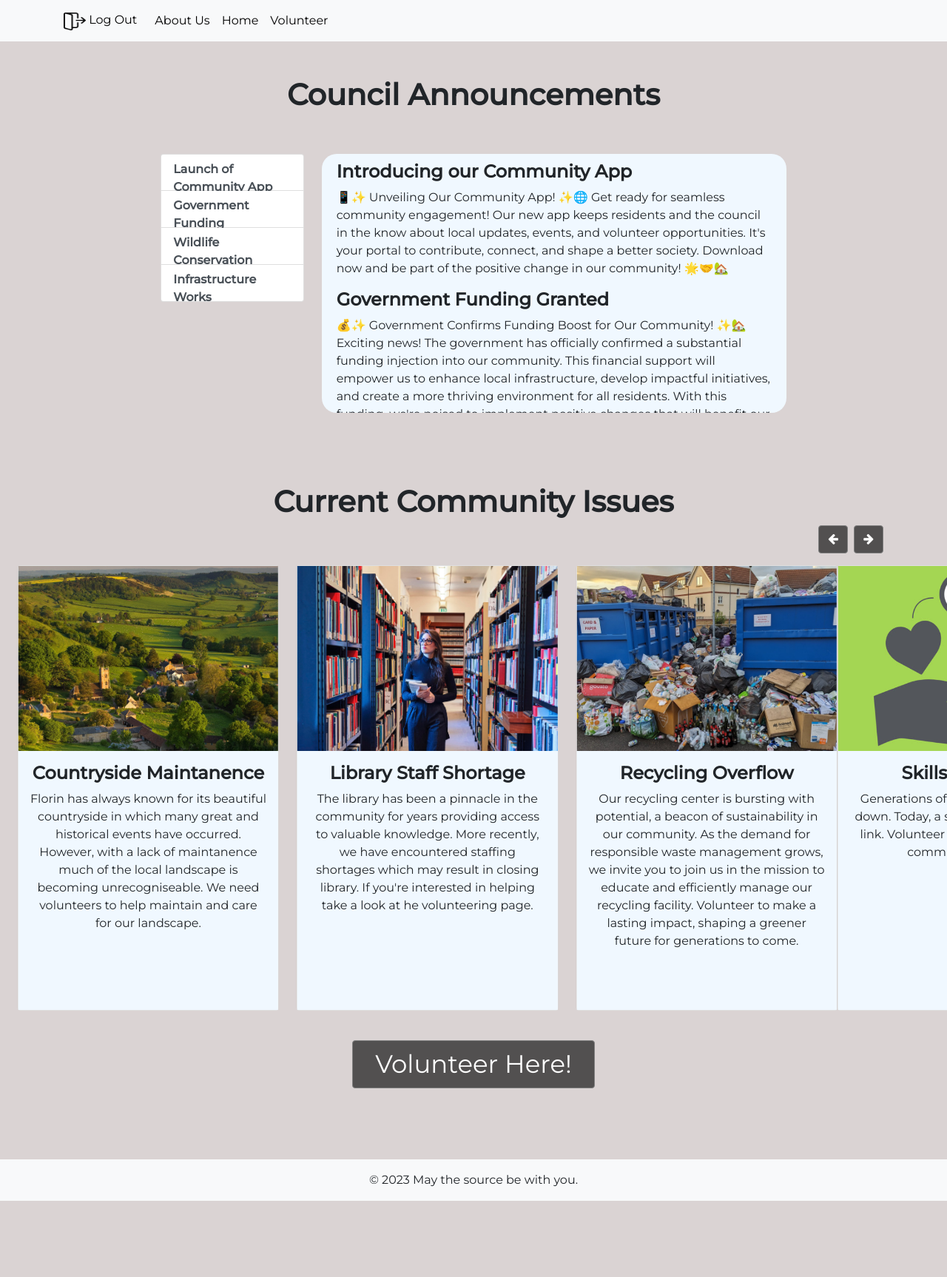
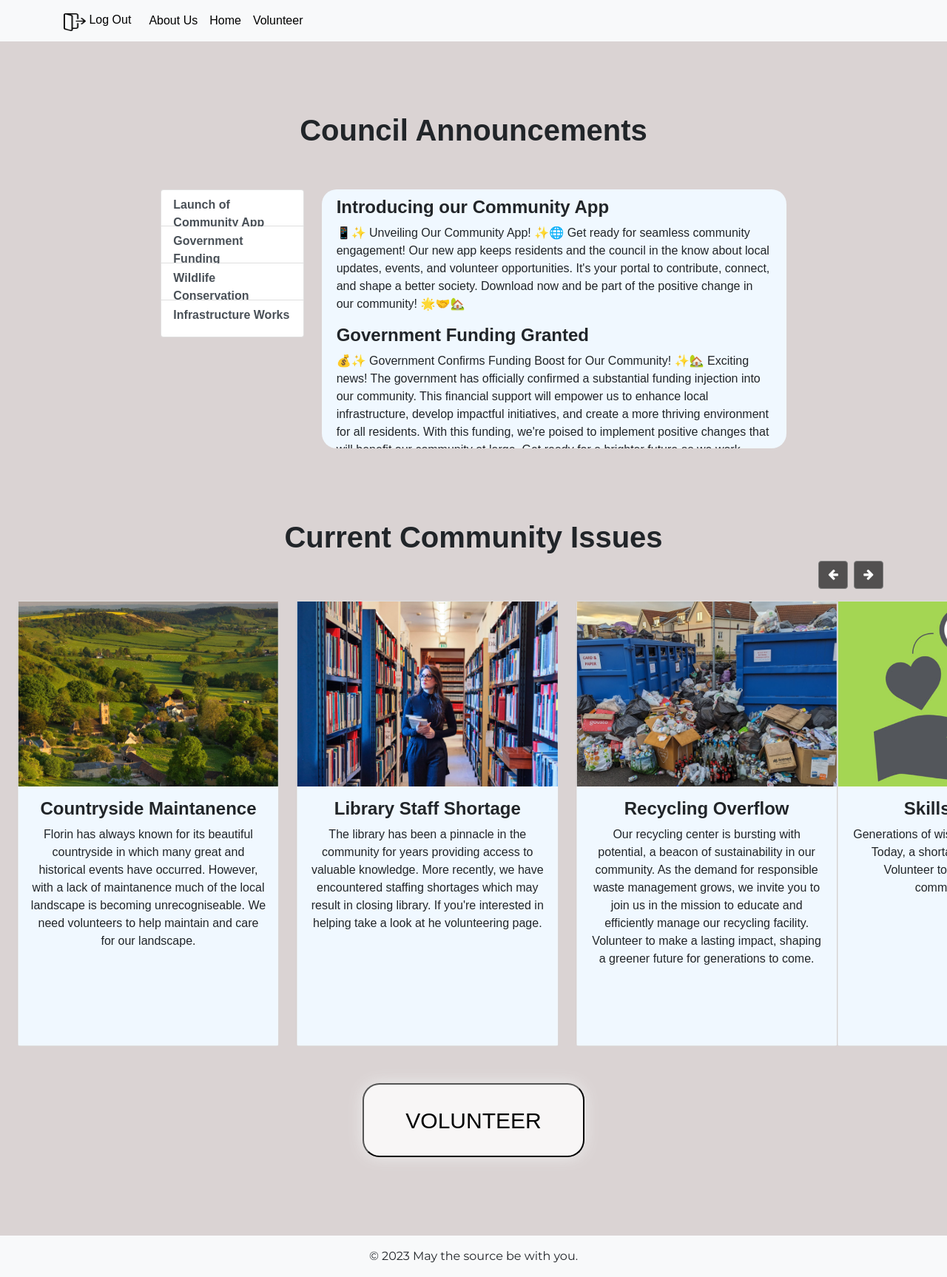
Before and after one commit to cstylianou98/may_the_source_be_with_you, a website: page client/homePage.html in a window 1280 px wide. Shown: the top 1726 px of the page at 74% size. Before the commit the page ends 1623 px from the top, so only its background shows below. Drawn offline with nearby package versions, Linux system fonts and the light colour scheme.

Commit message:
Font and theme changes

```diff
--- a/client/assets/aboutUs.css
+++ b/client/assets/aboutUs.css
@@ -0,0 +1,3 @@
+body{
+    font-family: Arial, Helvetica, sans-serif;
+}
--- a/client/assets/homePage.css
+++ b/client/assets/homePage.css
@@ -4,13 +4,14 @@
     background-color: aliceblue;
     padding: 10px 20px;
     border-radius: 20px;
+    font-family: Arial, Helvetica, sans-serif;
 
 
 }
 
 .list-group-item{
     height: 50px;
-    font-family: 'Montserrat', sans-serif;
+    font-family: Arial, Helvetica, sans-serif;
     font-size: 16px;
     font-weight: bold;
 }
@@ -25,6 +26,7 @@
     height: 350px;
     object-fit: cover;
     background-color: aliceblue;
+    font-family: Arial, Helvetica, sans-serif;
 }
 
 body {
@@ -41,12 +43,13 @@ body {
   }
 
 h1{
-    font-size:2.5rem;;
+    font-size:2.5rem;
+    font-family: Arial, Helvetica, sans-serif;
 }
 
 .navbar-brand{
     font-size: 16px;
-    font-family:'Montserrat', sans-serif;
+    font-family:Arial, Helvetica, sans-serif;
     color: black;
 }
 
@@ -56,16 +59,48 @@ h1{
     border-color: grey;
 }
 
-#volunteeringButton{
+/* #volunteeringButton{
     background-color: rgba(62, 61, 61, 0.873);
     border-color: grey;
     font-size: 34px;
     padding-left: 30px;
     padding-right: 30px;
-}
+} */
+
+.btn-grad {
+    background-color: rgba(255, 255, 255, 0.8);;
+    margin: 10px;
+    padding: 15px 45px;
+    text-align: center;
+    text-transform: uppercase;
+    transition: 0.5s;
+    background-size: 200% auto;
+    color: black;
+    box-shadow: 0 0 20px #eee;
+    border-radius: 10px;
+    font-family: Arial, Helvetica, sans-serif;
+    }
+
+    .btn-grad:hover {
+    background-position: right center; /* change the direction of the change here */
+    text-decoration: none;
+    transition-duration: 0.25s;
+    }
+
+    .my-btn{
+        width: 300px;
+        height: 100px;
+        margin: 10px;
+
+        /* Font Styling */
+        font-size: 30px;
+
+        /* Button Styling */
+        border-radius: 23px;
+    }
 
 .navbar-nav .nav-link.active {
     color: black;
     font-size: 16px;
-    font-family:'Montserrat', sans-serif;
+    font-family:Arial, Helvetica, sans-serif;
 }
--- a/client/assets/volunteer.css
+++ b/client/assets/volunteer.css
@@ -1,6 +1,7 @@
 body {
     /* background-image: url(./welcome.jpg);     */
     background-color: rgba(183, 171, 171, 0.515);
+    /* background-color: #A01300; */
     height: 100%;
     width:100%;
     /* margin: 0;
@@ -8,7 +9,7 @@ body {
     background-repeat: no-repeat;
     background-size: cover;
     background-position: center center;
-    font-family: 'Montserrat', sans-serif;
+    font-family: Arial, Helvetica, sans-serif
     /* font-size: 20px; */
   }
 
@@ -86,7 +87,6 @@ border-radius: 10px;
 
 .btn-grad:hover {
 background-position: right center; /* change the direction of the change here */
-color: #fff;
 text-decoration: none;
 transition-duration: 0.25s;
 }
@@ -102,8 +102,9 @@ transition-duration: 0.25s;
     max-width: 600px;
     margin: auto;
     padding: 50px 70px;
-    border-top-left-radius: 30px;
-    border-top-right-radius: 30px;
+    /* border-top-left-radius: 30px;
+    border-top-right-radius: 30px; */
+    border-radius: 30px;
     box-shadow: 0px 2px 10px rgba(0, 0, 0, 0.075);
 }
 
@@ -131,7 +132,7 @@ transition-duration: 0.25s;
     padding: 10px 20px;
     font-size: 18px;
     font-weight: bold;
-    background-color: #5791ff;
+    background-color: #A01300;
     border: none;
     color: white;
     margin-top: 20px;
--- a/client/homePage.html
+++ b/client/homePage.html
@@ -23,14 +23,15 @@
     ></script>
     <script defer src="./assets/logout.js"></script>
     <script defer src="./assets/checkAuth.js"></script>
+    <script src="./assets/home.js" defer></script>
   </head>
 
   <body oncontextmenu="return false" class="snippet-body">
 
     <!-- Announcements -->
-    <nav class="navbar navbar-expand-lg bg-light ">
+    <nav class="navbar navbar-expand-lg bg-light mb-5">
       <div class="container">
-          <a class="navbar-brand" id="logout">
+        <a class="navbar-brand" id="logout" href="index.html">
           <img src="./assets/logout.png" alt="Logo" width="30" height="24" class="d-inline-block align-text-top">
           Log Out
         </a>
@@ -51,6 +52,7 @@
       </ul>
       </div>
     </nav>
+
 
     <h1 class="text-center font-weight-bold py-5">Council Announcements</h1>
     <div class="bd-example pb-5">
@@ -259,7 +261,7 @@
 
 
       <div class="col-md-12 my-4 text-center">
-        <a id="volunteeringButton" href="volunteer.html" class="btn btn-primary mt-auto volunteering-link">Volunteer Here!</a>
+        <a href="./volunteer.html"><button class="btn-grad my-btn" id="volunteer">Volunteer</button></a>
       </div>
 
     </section>
--- a/client/index.html
+++ b/client/index.html
@@ -25,7 +25,7 @@
                         <div class="row justify-content-center">
 
                             <div class="col-md-12 text-center mb-5">
-                                <h2 class="heading-section font-weight-bold heading">WELCOME TO THE FLORIN COMMUNITY HUB</h2>
+                                <h2 class="heading-section font-weight-bold heading">WELCOME TO THE FLORIN AND BURKES COMMUNITY HUB</h2>
                             </div>
 
                         </div>
--- a/package.json
+++ b/package.json
@@ -8,7 +8,7 @@
     "dev": "nodemon ./server/index.js",
     "both": "node ./server/database/setup.js && nodemon ./server/index.js",
     "test": "jest --colors",
-    "super-test": "jest --colors --detectOpenHandles --runInBand --testPathPattern=/routing/",
+    "super-test": "jest --colors --detectOpenHandles --runInBand --testPathPattern=/__tests__/client/volunteer.spec.js",
     "coverage": "jest --colors --coverage",
     "coverageMAX": "jest --colors --coverage --collectCoverageFrom=./**/*.{js,jsx}"
   },
@@ -20,6 +20,7 @@
     "cors": "^2.8.5",
     "dotenv": "^16.3.1",
     "express": "^4.18.2",
+    "jsdom": "^22.1.0",
     "pg": "^8.11.3",
     "uuid": "^9.0.1"
   },
```
Also changed, not shown: client/aboutUs.html (+5 -5 lines), client/volunteer.html (+4 -12 lines), client/assets/home.js (added), client/assets/styles.css, 1 other file. Lines whose indentation alone changed are shown as unchanged.
